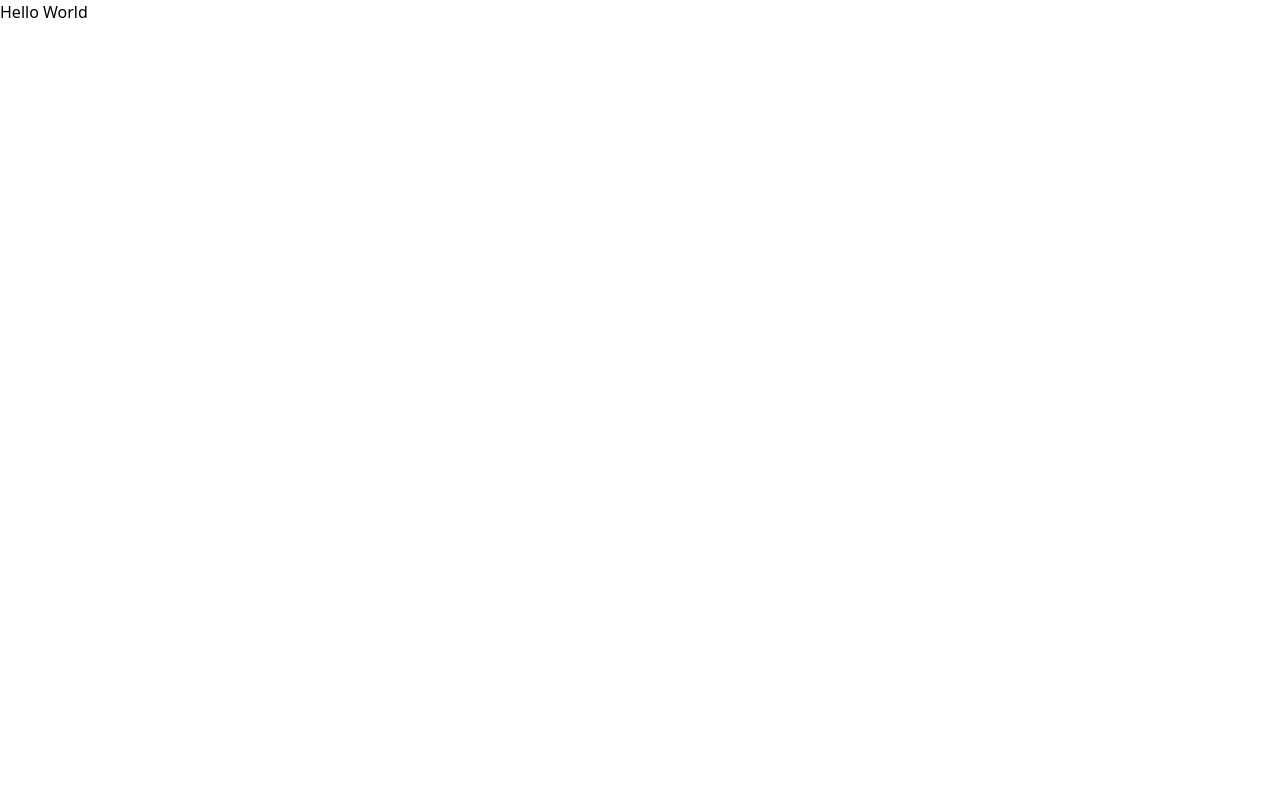
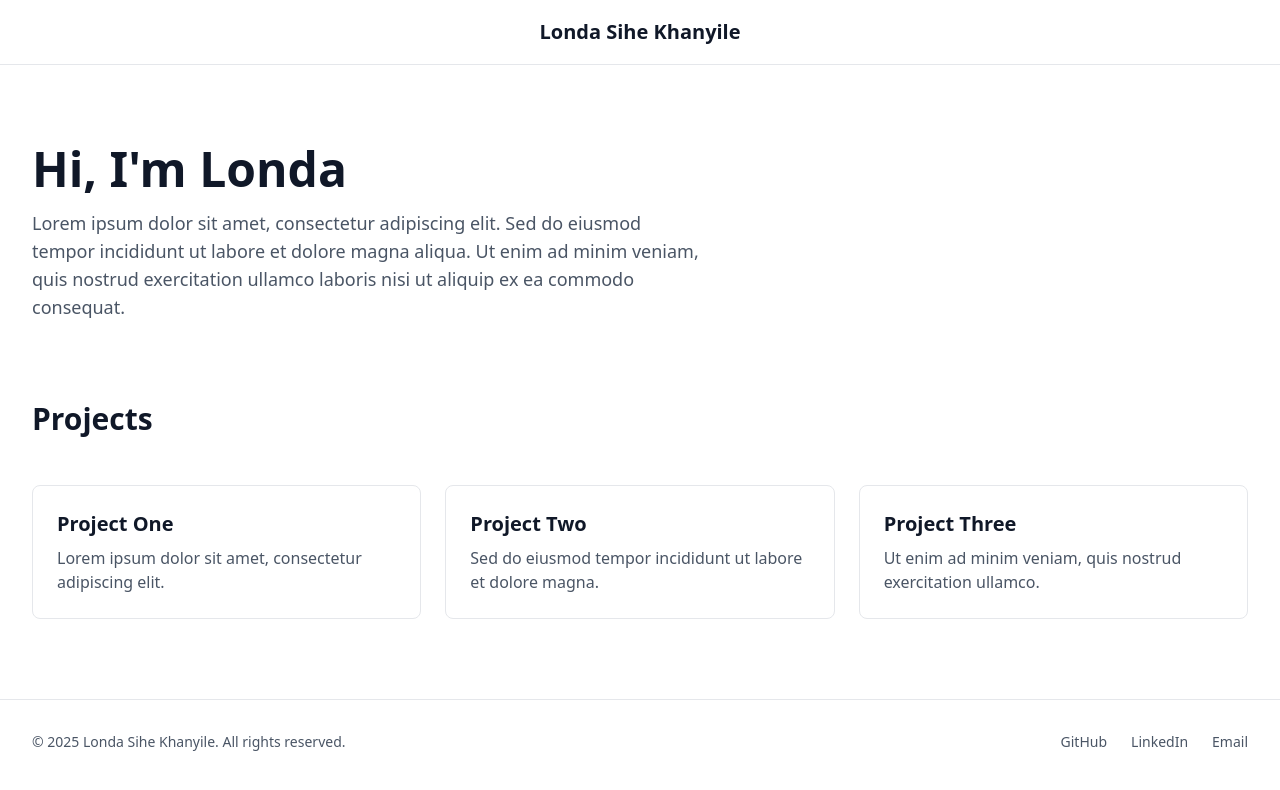
Before and after one commit to LondaKhanyile/londa-portfolio, a Next.js app: page / in a window 1280 px wide. Shown: the top 790 px of the page. Built offline with nearby package versions, Linux system fonts and the light colour scheme.

Commit message:
chore: add Navbar, Hero, and Footer — minimal portfolio layout

```diff
--- a/src/app/layout.tsx
+++ b/src/app/layout.tsx
@@ -2,7 +2,7 @@ import type { Metadata } from "next";
 import "./globals.css";
 
 export const metadata: Metadata = {
-  title: "Portfolio",
+  title: "Londa's Portfolio",
   description: "Personal portfolio",
 };
 
--- a/src/app/page.tsx
+++ b/src/app/page.tsx
@@ -1,7 +1,13 @@
+import Navbar from "@/components/Navbar/Navbar";
+import Hero from "@/components/Hero/Hero";
+import Footer from "@/components/Footer/Footer";
+
 export default function Home() {
   return (
-    <main>
-      <h1>Hello World</h1>
-    </main>
+    <>
+      <Navbar />
+      <Hero />
+      <Footer />
+    </>
   );
 }
--- /dev/null
+++ b/src/components/Footer/Footer.tsx
@@ -0,0 +1,35 @@
+export default function Footer() {
+  const currentYear = new Date().getFullYear();
+
+  return (
+    <footer className="border-t border-gray-200 bg-white">
+      <div className="mx-auto max-w-7xl px-4 py-8 sm:px-6 lg:px-8">
+        <div className="flex flex-col items-center justify-between gap-4 sm:flex-row">
+          <p className="text-sm text-gray-600">
+            &copy; {currentYear} Londa Sihe Khanyile. All rights reserved.
+          </p>
+          <div className="flex gap-6">
+            <a
+              href="#"
+              className="text-sm text-gray-600 transition-colors hover:text-gray-900"
+            >
+              GitHub
+            </a>
+            <a
+              href="#"
+              className="text-sm text-gray-600 transition-colors hover:text-gray-900"
+            >
+              LinkedIn
+            </a>
+            <a
+              href="#"
+              className="text-sm text-gray-600 transition-colors hover:text-gray-900"
+            >
+              Email
+            </a>
+          </div>
+        </div>
+      </div>
+    </footer>
+  );
+}
--- /dev/null
+++ b/src/components/Hero/Hero.tsx
@@ -0,0 +1,58 @@
+export default function Hero() {
+  const projects = [
+    {
+      id: 1,
+      title: "Project One",
+      description: "Lorem ipsum dolor sit amet, consectetur adipiscing elit.",
+      link: "#",
+    },
+    {
+      id: 2,
+      title: "Project Two",
+      description: "Sed do eiusmod tempor incididunt ut labore et dolore magna.",
+      link: "#",
+    },
+    {
+      id: 3,
+      title: "Project Three",
+      description: "Ut enim ad minim veniam, quis nostrud exercitation ullamco.",
+      link: "#",
+    },
+  ];
+
+  return (
+    <section className="mx-auto max-w-7xl px-4 py-20 sm:px-6 lg:px-8">
+      {/* About Section */}
+      <div className="mb-20">
+        <h1 className="mb-4 text-4xl font-bold text-gray-900 sm:text-5xl">
+          Hi, I&apos;m Londa
+        </h1>
+        <p className="max-w-2xl text-lg text-gray-600">
+          Lorem ipsum dolor sit amet, consectetur adipiscing elit. Sed do eiusmod
+          tempor incididunt ut labore et dolore magna aliqua. Ut enim ad minim
+          veniam, quis nostrud exercitation ullamco laboris nisi ut aliquip ex ea
+          commodo consequat.
+        </p>
+      </div>
+
+      {/* Projects Section */}
+      <div>
+        <h2 className="mb-12 text-3xl font-bold text-gray-900">Projects</h2>
+        <div className="grid gap-6 sm:grid-cols-2 lg:grid-cols-3">
+          {projects.map((project) => (
+            <a
+              key={project.id}
+              href={project.link}
+              className="group rounded-lg border border-gray-200 bg-white p-6 transition-all hover:border-gray-300 hover:shadow-lg"
+            >
+              <h3 className="mb-2 text-xl font-semibold text-gray-900 group-hover:text-gray-600">
+                {project.title}
+              </h3>
+              <p className="text-gray-600">{project.description}</p>
+            </a>
+          ))}
+        </div>
+      </div>
+    </section>
+  );
+}
--- /dev/null
+++ b/src/components/Navbar/Navbar.tsx
@@ -0,0 +1,13 @@
+export default function Navbar() {
+  return (
+    <nav className="border-b border-gray-200 bg-white">
+      <div className="mx-auto max-w-7xl px-4 sm:px-6 lg:px-8">
+        <div className="flex h-16 items-center justify-center">
+          <a href="/" className="text-xl font-semibold text-gray-900">
+            Londa Sihe Khanyile
+          </a>
+        </div>
+      </div>
+    </nav>
+  );
+}
```
